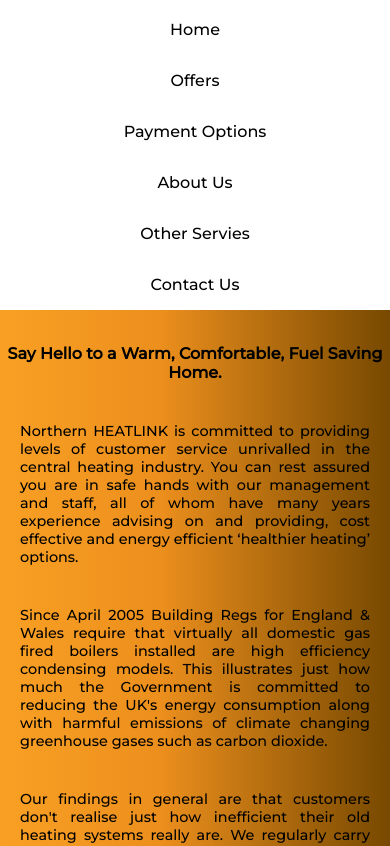
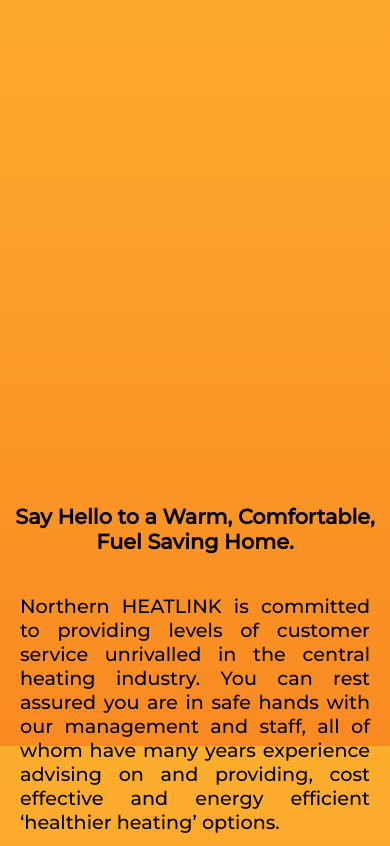
Before and after one commit to JoeBlakey/WebTest, a plain HTML site: page index.html in a window 390 px wide. Shown: the part 98-944 px from the top of the page. Drawn offline with Linux system fonts and the light colour scheme.

Commit message:
Add files via upload

```diff
--- a/style.css
+++ b/style.css
@@ -10,8 +10,8 @@ html {
 }
 
 body {
-    background: rgb(249,160,36);
-    background: linear-gradient(90deg, rgba(249,160,36,1) 0%, rgba(236,143,29,1) 41%, rgba(119,73,0,1) 100%) fixed;
+    background: rgb(249,138,34);
+    background: linear-gradient(0deg, rgba(249,138,34,1) 0%, rgba(253,174,45,1) 100%) fixed;
     display: flex;
     flex-direction: column;
     align-content: center;
@@ -124,23 +124,24 @@ body {
     }
     .app-nav li {
         flex: 1 1 50%;
+        font-size: 2rem;
     }
     .main-content{
-        margin-top: 20rem;
+        margin-top: 30rem;
     }
     .main-content h1 {
-        font-size: 1rem;
+        font-size: 1.3rem;
     }
     .main-content p {
         padding: 20px 20px;
-        font-size: .9rem;
+        font-size: 1.2rem;
     }
     .ad {
         display: none;
     }
 }
 @media all and (max-width:500px) {
-    .app-nav li {
-        flex: 1 1 50%;
+    .app-nav {
+        display: none;
     }
 }
```
